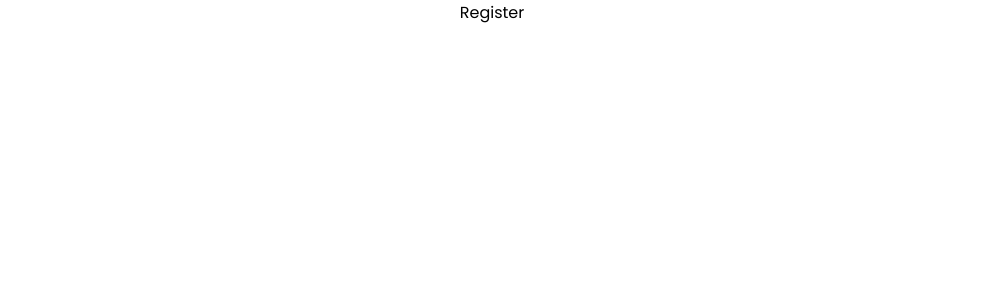
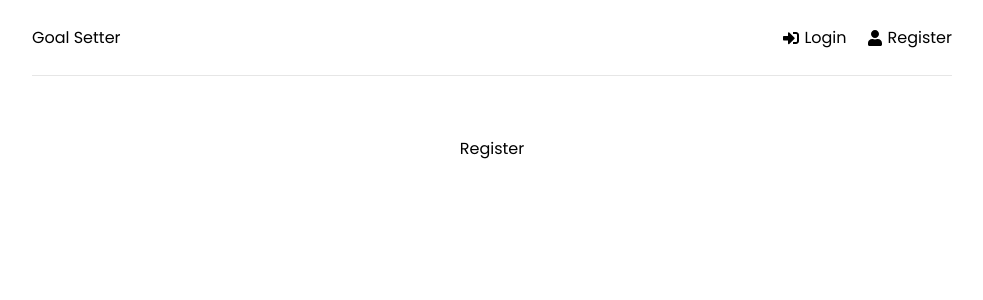
Before and after one commit to davidamebley/mern-goal-setter-app, a React (Create React App) app in the folder frontend/: page /register in a window 1280 px wide. Shown: the top 300 px of the page, without its empty margins (148-1131 px from the left). Built offline with nearby package versions, Linux system fonts and the light colour scheme.

Commit message:
Add header component

```diff
--- a/frontend/src/App.js
+++ b/frontend/src/App.js
@@ -1,4 +1,5 @@
 import {BrowserRouter as Router, Routes, Route} from 'react-router-dom';
+import Header from './components/Header';
 import Dashboard from './pages/Dashboard';
 import Register from './pages/Register';
 import Login from './pages/Login'
@@ -10,6 +11,7 @@
     <>
       <Router>
         <div className='container'>
+          <Header />
           <Routes>
             <Route path='/' element={<Dashboard />} />
             <Route path='/login' element={<Login />} />
--- a/frontend/src/components/Header.jsx
+++ b/frontend/src/components/Header.jsx
@@ -1,9 +1,25 @@
-import React from 'react'
-
+import { FaSignInAlt, FaSignOutAlt, FaUser } from 'react-icons/fa';
+import { Link } from 'react-router-dom';
 
 const Header = () => {
   return (
-    <div>Header</div>
+    <header className='header'>
+      <div className="logo">
+        <Link to='/'>Goal Setter</Link>
+      </div>
+      <ul>
+        <li>
+          <Link to='/login'>
+            <FaSignInAlt /> Login
+          </Link>
+        </li>
+        <li>
+          <Link to='/register'>
+            <FaUser /> Register
+          </Link>
+        </li>
+      </ul>
+    </header>
   )
 }
 
--- a/frontend/src/pages/Register.jsx
+++ b/frontend/src/pages/Register.jsx
@@ -1,6 +1,9 @@
-import React from 'react'
+import { useState, useEffect } from 'react';
 
 const Register = () => {
+    const [formData, setFormData] = useState({
+
+    });
   return (
     <div>Register</div>
   )
```
